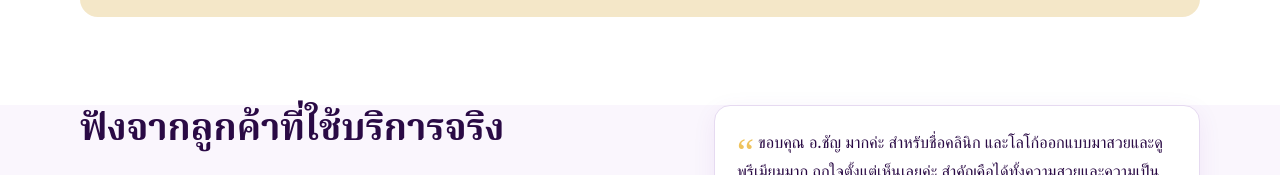
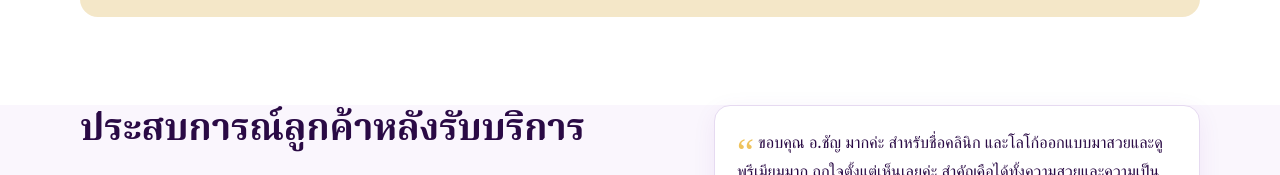
Before and after one commit to kangpla2530/theluckyname-brand, a plain HTML site: page index.html in a window 1280 px wide. Shown: the part 3848-4023 px from the top of the page. Drawn offline with Linux system fonts and the light colour scheme; a web font is replaced by a local one.

Commit message:
Rename reviews heading
Co-Authored-By: Claude Opus 5.5 <noreply@anthropic.com>
Claude-Session: https://claude.ai/code/session_018QbbST1ZSjePXtxfjqUwJK

```diff
--- a/index.html
+++ b/index.html
@@ -609,7 +609,7 @@ footer .disclaim{flex-basis:100%;border-top:1px solid rgba(255,255,255,.1);paddi
 <section class="reviews" style="padding-top:0" aria-labelledby="rv-h">
   <div class="wrap">
     <div>
-      <h2 id="rv-h" style="margin-bottom:22px">ฟังจากลูกค้าที่ใช้บริการจริง</h2>
+      <h2 id="rv-h" style="margin-bottom:22px">ประสบการณ์ลูกค้าหลังรับบริการ</h2>
       <video class="vplayer" id="video" controls playsinline preload="metadata" width="1280" height="720" poster="img/rv-tomo-poster.jpg" aria-label="วิดีโอรีวิวจากคุณนาตาลี เจ้าของร้าน SUSHI TOMO ประเทศเยอรมัน">
         <source src="video/review.mp4" type="video/mp4">
       </video>
```
